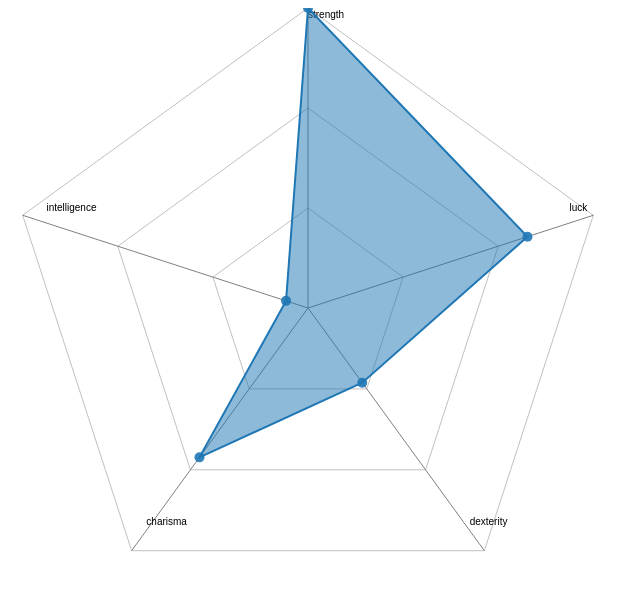
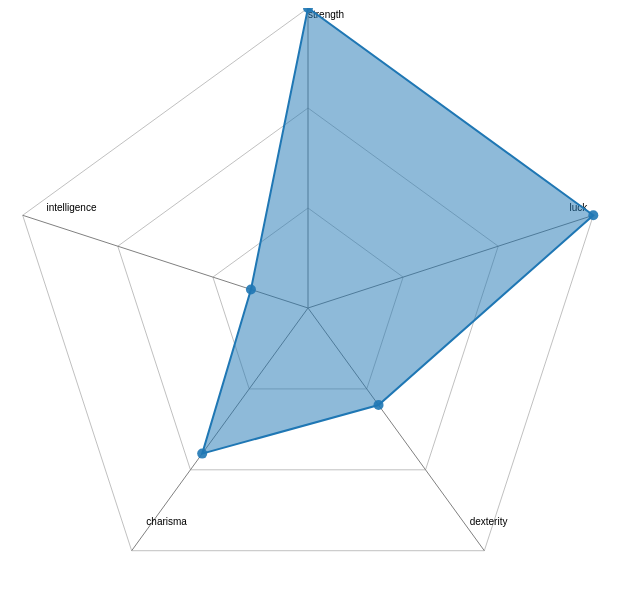
Before and after one commit to wooleejaan/radar-2, a Next.js app: page / in a window 1280 px wide. Shown: the top 590 px of the page, without its empty margins (0-640 px from the left). Built offline with nearby package versions, Linux system fonts and the light colour scheme.

Commit message:
:recycle: Axis 조정

```diff
--- a/app/page.tsx
+++ b/app/page.tsx
@@ -1,9 +1,9 @@
 import Radar from "@/components/radar/radar";
 
 const data = [
-  { axis: "strength", value: 13, order: 0 },
-  { axis: "intelligence", value: 1, order: 1 },
-  { axis: "charisma", value: 8, order: 2 },
+  { axis: "strength", value: 10, order: 0 },
+  { axis: "intelligence", value: 2, order: 1 },
+  { axis: "charisma", value: 6, order: 2 },
   { axis: "dexterity", value: 4, order: 3 },
   { axis: "luck", value: 10, order: 4 },
   // { axis: "azole", value: 10, order: 5 },
```
